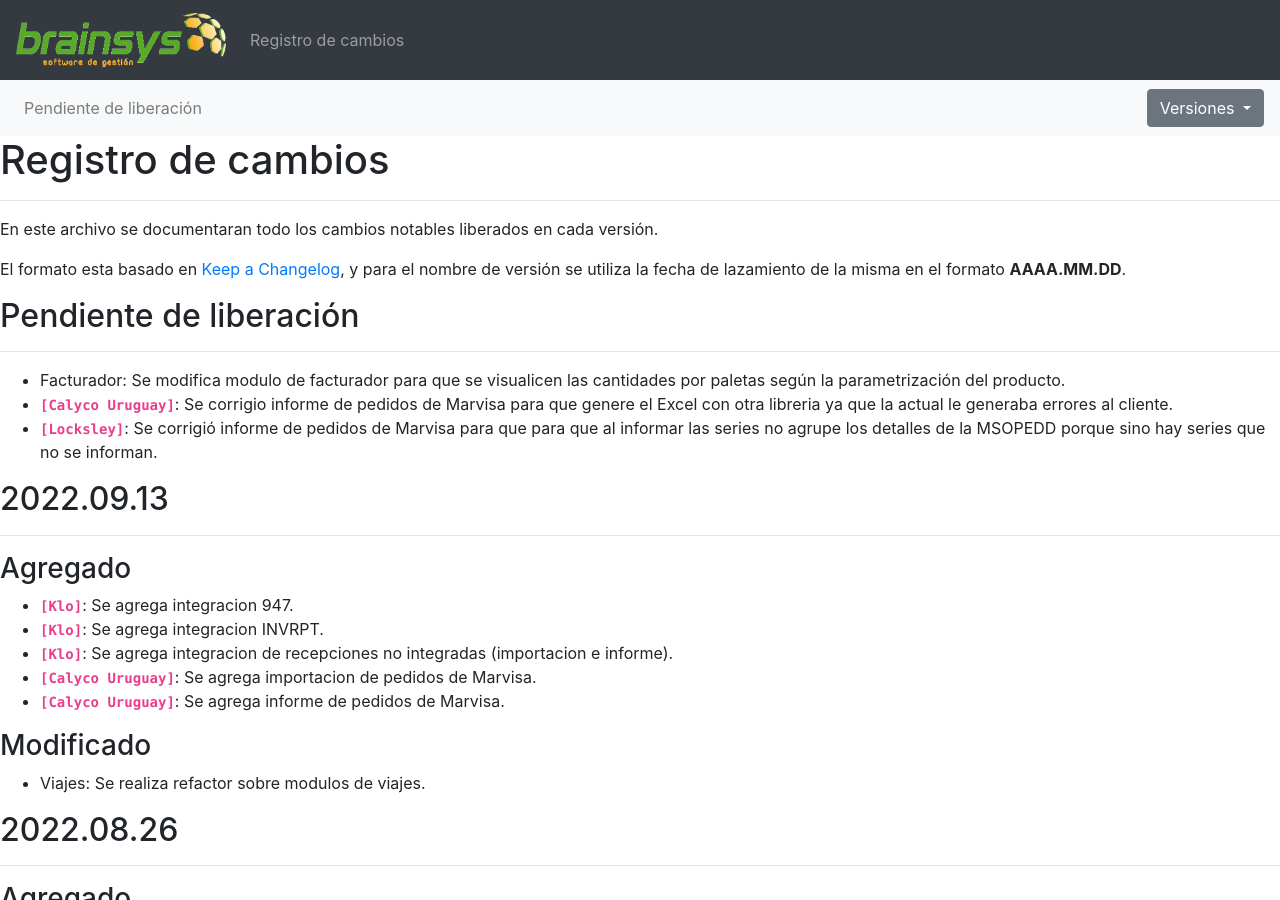
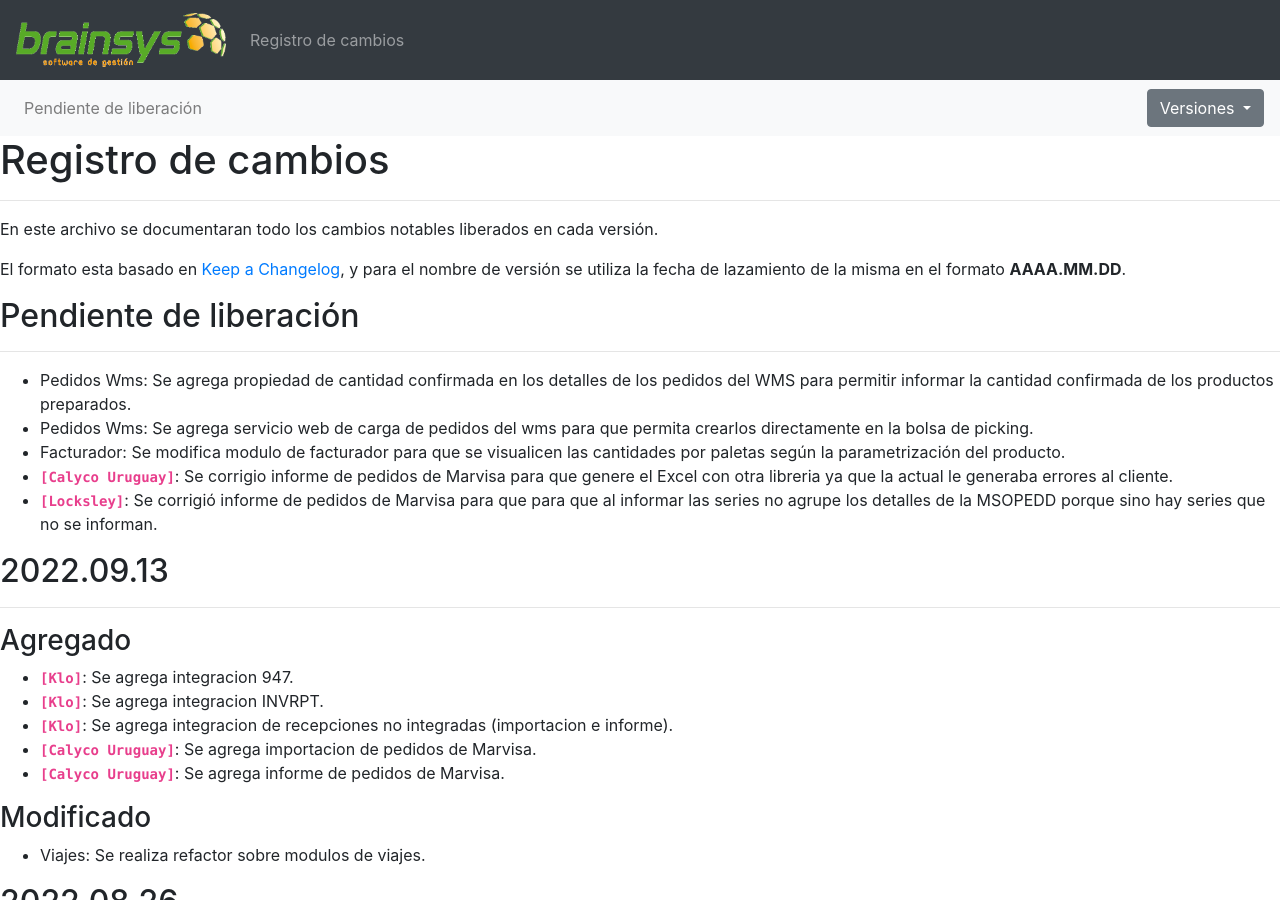
Before and after one commit to brainsys-arsaad/versionado, a Jekyll site: the page built from registro-cambios.markdown, in a window 1280 px wide and 900 px high. Built offline with Jekyll 4.4.1, drawn with Linux system fonts in a browser that asks for light colours.

Commit message:
Update registro-cambios.markdown

```diff
--- a/registro-cambios.markdown
+++ b/registro-cambios.markdown
@@ -76,6 +76,8 @@ El formato esta basado en [Keep a Changelog](https://keepachangelog.com/es-ES/1.
 ## Pendiente de liberación
 ---
 
+- Pedidos Wms: Se agrega propiedad de cantidad confirmada en los detalles de los pedidos del WMS para permitir informar la cantidad confirmada de los productos preparados.
+- Pedidos Wms: Se agrega servicio web de carga de pedidos del wms para que permita crearlos directamente en la bolsa de picking.
 - Facturador: Se modifica modulo de facturador para que se visualicen las cantidades por paletas según la parametrización del producto.
 - **`[Calyco Uruguay]`**: Se corrigio informe de pedidos de Marvisa para que genere el Excel con otra libreria ya que la actual le generaba errores al cliente.
 - **`[Locksley]`**: Se corrigió informe de pedidos de Marvisa para que para que al informar las series no agrupe los detalles de la MSOPEDD porque sino hay series que no se informan.
```
